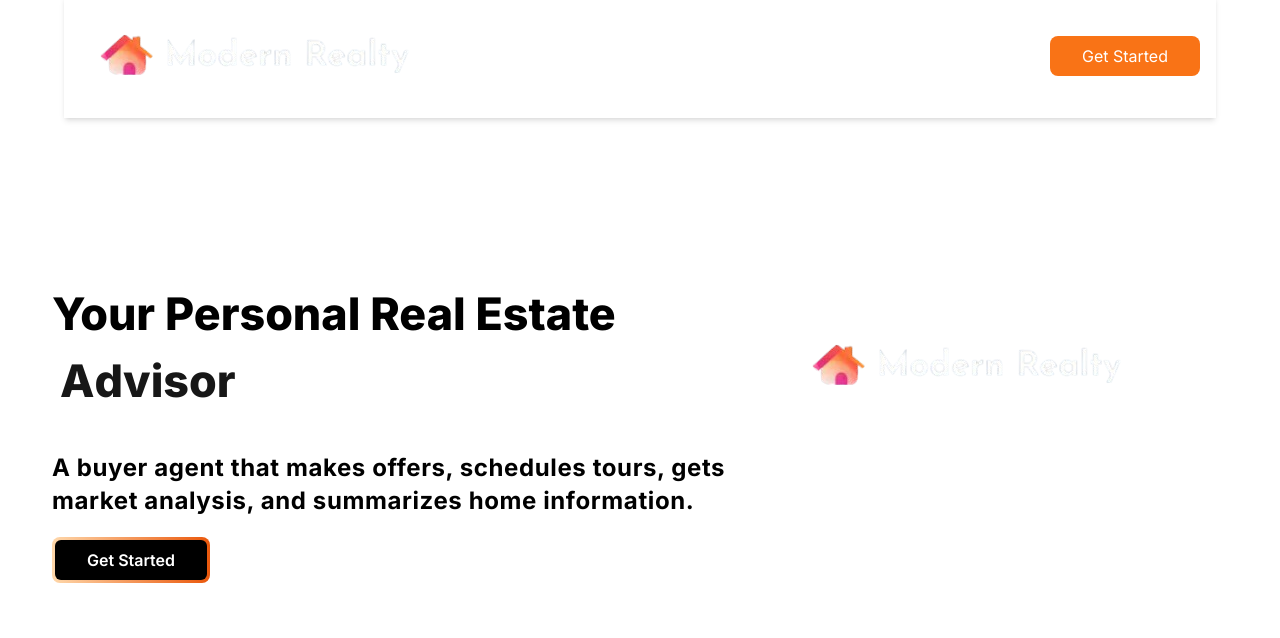
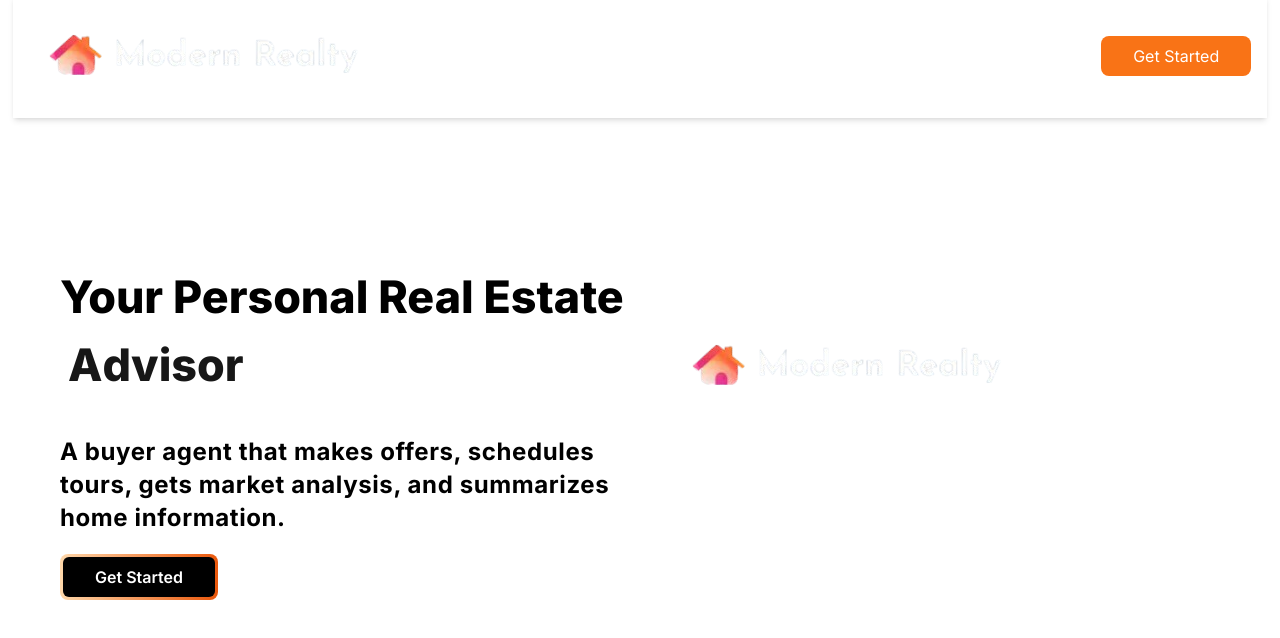
Before and after one commit to SanketSonawane11/modernrealty, a Next.js app: page / in a window 1280 px wide. Shown: the top 638 px of the page. Built offline with nearby package versions, Linux system fonts and the light colour scheme.

Commit message:
Minor tweaks

```diff
--- a/src/app/Components/Hero.tsx
+++ b/src/app/Components/Hero.tsx
@@ -8,8 +8,8 @@ function Hero() {
 
   const flipping = ["Assistant", "Advisor", "Expert", "Strategist", "Mentor"];
   return (
-    <div className="w-full h-[80vh] py-8 px-10 flex flex-col-reverse md:flex-row items-center justify-center">
-      <div className="w-full max-h-[60%] md:max-w-[50%] md:min-w-[60%] flex justify-center flex-col p-3">
+    <div className=" w-full h-[80vh] py-8 md:px-12 flex flex-col-reverse md:flex-row items-center justify-center">
+      <div className="w-full max-h-[60%] md:min-w-[50%] flex justify-center flex-col p-3">
         <h1 className="text-[2.8rem] text-center md:text-start font-extrabold ">
           Your Personal Real Estate{" "}
           <span className="text-blue-300">
--- a/src/app/Components/Navbar.tsx
+++ b/src/app/Components/Navbar.tsx
@@ -20,7 +20,7 @@ function Navbar() {
   };
   return (
     <div className="w-full max-h-[6rem] md:max-h-[7rem] flex items-center justify-center">
-      <div className="flex py-8 justify-between px-4 shadow-md w-[90%]">
+      <div className="flex py-8 justify-between md:px-4 shadow-md w-[98%]">
         <div className="text-2xl font-extrabold text-center md:text-left md:text-4xl text-white">
           <img src="/Logo.png" />
         </div>
```
